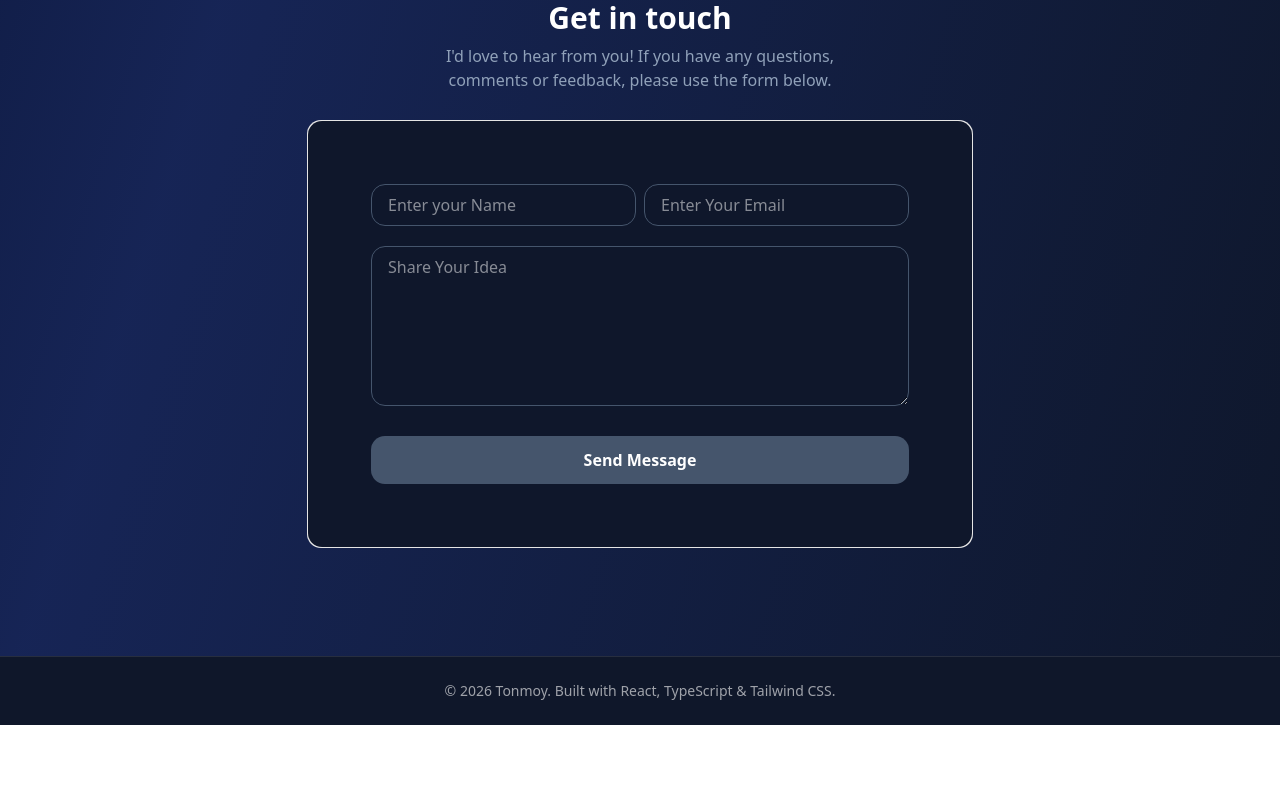
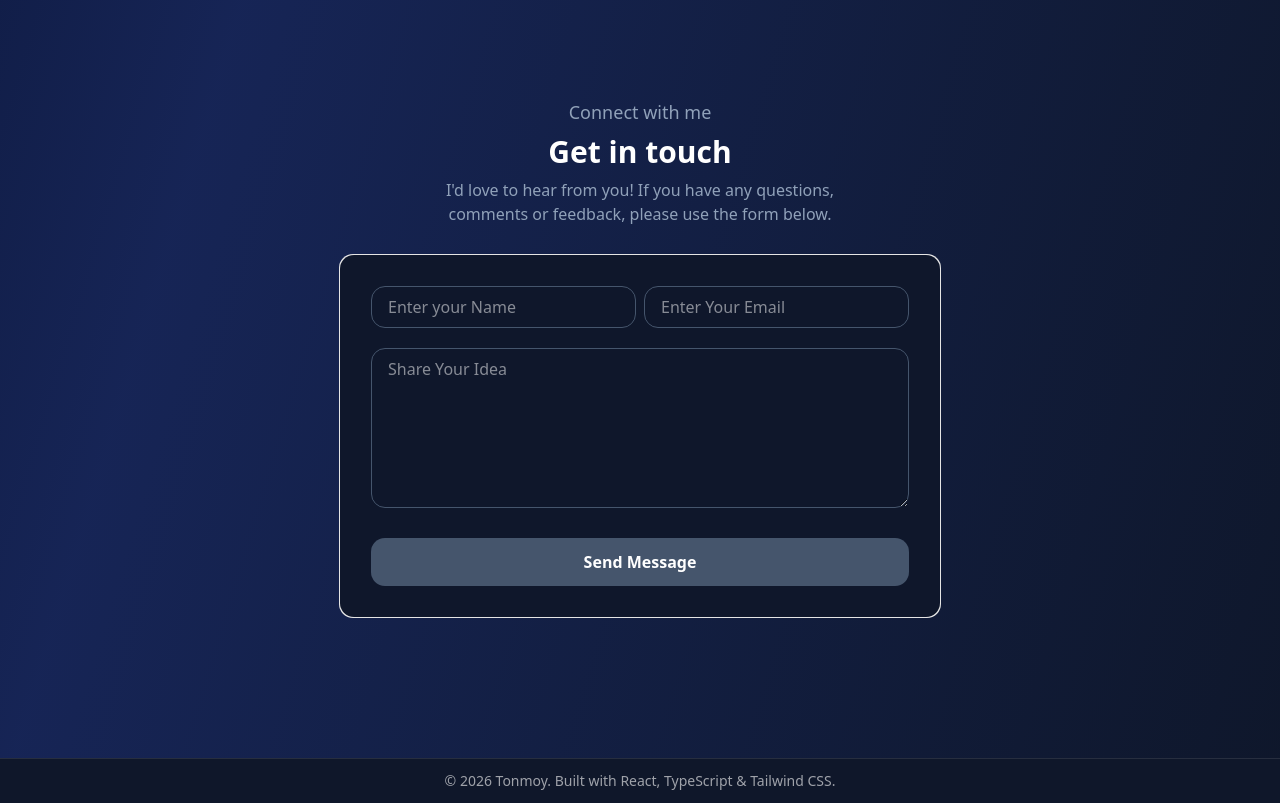
Before and after one commit to tonmoystark/hafizur-frontend-web-developer, a React (Vite) app: page / in a window 1280 px wide. Shown: the part 3440-4243 px from the top of the page. Before the commit the page ends 4165 px from the top, so only its background shows below. Built offline with nearby package versions, Linux system fonts and the light colour scheme.

Commit message:
padding and position changes

```diff
--- a/src/components/Contact/ContactContainer.tsx
+++ b/src/components/Contact/ContactContainer.tsx
@@ -79,7 +79,7 @@ const ContactContainer = () => {
       </p>
 
       <MagicCard className="rounded-xl">
-        <div className="lg:p-16 p-10 w-112.5 lg:w-full">
+        <div className="lg:p-8 p-5 sm:w-112.5 lg:w-full">
           <form ref={formRef} onSubmit={submitHandler}>
             <div className="flex gap-2 lg:flex-row flex-col">
               <input
--- a/src/components/footer/Footer.tsx
+++ b/src/components/footer/Footer.tsx
@@ -1,7 +1,7 @@
 const Footer: React.FC = () => {
   return (
     <footer className="w-full bg-[#0f172a] border-t border-white/10">
-      <div className="py-6 text-center text-sm text-white/60">
+      <div className="py-3 text-center text-[14px] lg:text-sm text-white/60">
         © {new Date().getFullYear()} Tonmoy. Built with React, TypeScript &
         Tailwind CSS.
       </div>
--- a/src/components/projects/ProjectContainer.tsx
+++ b/src/components/projects/ProjectContainer.tsx
@@ -81,7 +81,7 @@ export function ProjectContainer() {
               <img
                 src={project.image}
                 alt={project.title}
-                className="w-full h-full object-cover transition duration-500 hover:scale-105"
+                className="w-full h-52 object-cover transition duration-500 hover:scale-105"
               />
             </Lens>
           </div>
--- a/src/components/projects/Projects.tsx
+++ b/src/components/projects/Projects.tsx
@@ -3,7 +3,7 @@ import { ProjectText } from "./ProjectText";
 
 const Projects = () => {
   return (
-    <div id="projects" className="h-fit px-20">
+    <div id="projects" className="h-fit px-5 sm:px-20">
       <ProjectText />
       <ProjectContainer />
     </div>
```
